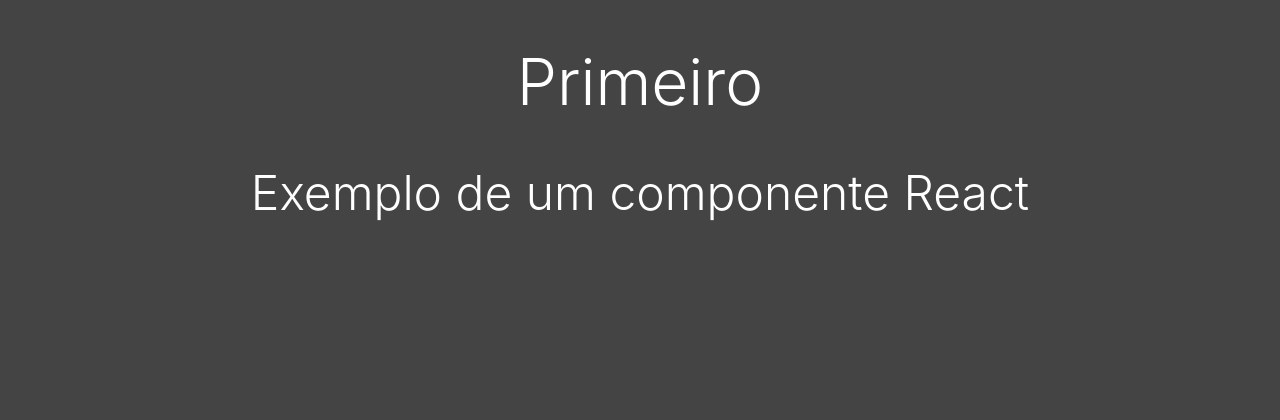
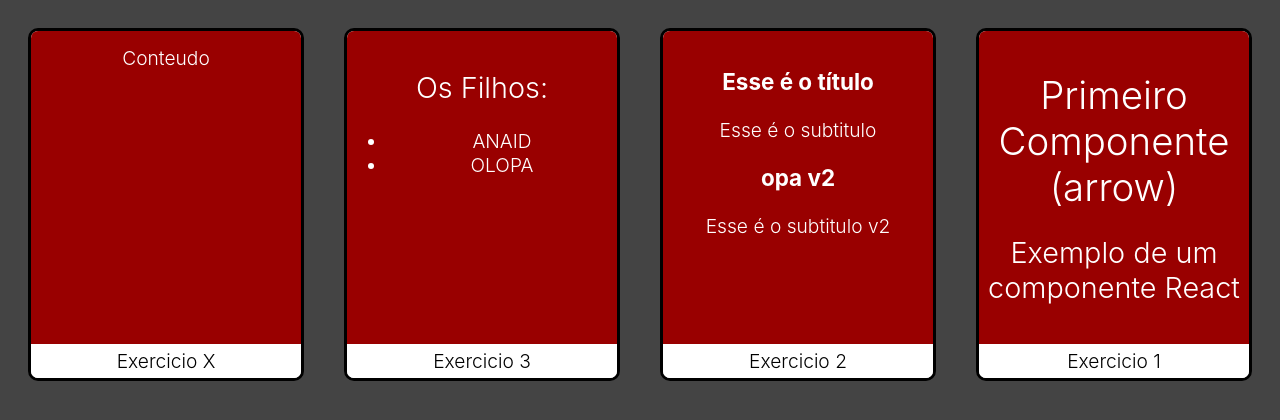
Before and after one commit to CronosUchoa/React-Praticando, a React (Create React App) app: page / in a window 1280 px wide. Shown: the top 420 px of the page. Built offline with nearby package versions, Linux system fonts and the light colour scheme.

Commit message:
componente com paramentro e com children

```diff
--- /dev/null
+++ b/src/componentes/App.css
@@ -0,0 +1,3 @@
+.App {
+    display: flex;
+}
--- a/src/componentes/Primeiro.jsx
+++ /dev/null
@@ -1,10 +0,0 @@
-import React from 'react'
-
-function Primeiro() {
-    return <React.Fragment>
-        <h1>Primeiro</h1>
-        <h2>Exemplo de um componente React</h2>
-    </React.Fragment>
-}
-
-export default Primeiro
--- /dev/null
+++ b/src/componentes/app.jsx
@@ -0,0 +1,34 @@
+import React from 'react'
+import Primeiro from './layout/Primeiro'
+import ComParamentro from './layout/ComParamentro'
+import ComFilhos from './layout/ComFilhos'
+import Card from './layout/Card'
+import './App.css'
+
+const Appp = (props) =>(
+
+<div className="App">
+<Card titulo="Exercicio X">
+    Conteudo
+</Card>
+
+<Card titulo="Exercicio 3">
+    <ComFilhos>
+        <ul>
+            <li>ANAID</li>
+            <li>OLOPA</li>
+        </ul>
+    </ComFilhos>
+</Card>
+
+<Card titulo="Exercicio 2">
+    <ComParamentro titulo="Esse é o título" subtitulo="Esse é o subtitulo"></ComParamentro>
+    <ComParamentro titulo="opa v2" subtitulo="Esse é o subtitulo v2"/>
+</Card>
+
+<Card titulo="Exercicio 1">
+    <Primeiro></Primeiro>
+</Card>
+</div>)
+
+export default Appp;
--- a/src/index.css
+++ b/src/componentes/index.css
@@ -4,7 +4,7 @@
     font-family: -apple-system, BlinkMacSystemFont, 'Segoe UI', Roboto, Oxygen, Ubuntu, Cantarell, 'Open Sans', 'Helvetica Neue', sans-serif;
     font-weight:300;
     text-align: center;
-    font-size: 2rem;
+    font-size: 1.2rem;
 }
 
 h1,h2 {
--- /dev/null
+++ b/src/componentes/layout/Card.css
@@ -0,0 +1,24 @@
+.Card {
+    flex: 1;
+    margin: 20px;
+    border: 3px solid #000;
+    border-radius: 10px;
+    overflow: hidden;
+    background-color: #fff;
+
+    display: flex;
+    flex-direction: column;
+}
+
+.Card .Conteudo {
+    flex: 1;
+    padding: 15px 0px;
+    background-color: #900;
+    color: #fff;
+}
+
+.Card .Footer {
+    background-color: #fff;
+    color: #000;
+    padding: 5px 0px;
+}
--- /dev/null
+++ b/src/componentes/layout/Card.jsx
@@ -0,0 +1,14 @@
+import React from 'react'
+import './Card.css'
+
+const cardzinho = props =>
+<div className="Card">
+    <div className="Conteudo">
+        {props.children}
+    </div>
+    <div className="Footer">
+        {props.titulo}
+    </div>
+</div>
+
+export default cardzinho;
--- /dev/null
+++ b/src/componentes/layout/ComFilhos.jsx
@@ -0,0 +1,11 @@
+import React from 'react'
+
+const filhos = props =>
+    <div>
+        <h2>Os Filhos:</h2>
+        <div>
+            {props.children}
+        </div>
+    </div>
+
+export default filhos;
--- /dev/null
+++ b/src/componentes/layout/ComParamentro.jsx
@@ -0,0 +1,8 @@
+import React from 'react'
+
+// eslint-disable-next-line import/no-anonymous-default-export
+export default (props) =>
+<>
+<h3>{props.titulo}</h3>
+<p>{props.subtitulo}</p>
+</>
--- /dev/null
+++ b/src/componentes/layout/Primeiro.jsx
@@ -0,0 +1,30 @@
+import React from 'react'
+
+//boa prática
+const todos = () =>
+    <React.Fragment>
+        <h1>Primeiro Componente (arrow)</h1>
+        <h2>Exemplo de um componente React</h2>
+    </React.Fragment>
+
+    export default todos;
+
+
+
+    //normal
+    // export default () =>
+    // <React.Fragment>
+    //     <h1>Primeiro Componente (arrow)</h1>
+    //     <h2>Exemplo de um componente React</h2>
+    // </React.Fragment>
+
+
+
+// function Primeiro() {
+//     return <React.Fragment>
+//         <h1>Primeiro</h1>
+//         <h2>Exemplo de um componente React</h2>
+//     </React.Fragment>
+// }
+
+// export default Primeiro
--- a/src/index.js
+++ b/src/index.js
@@ -1,9 +1,9 @@
-import './index.css'
+import './componentes/index.css'
 import React from 'react'
 import ReactDOM from 'react-dom'
-import Primeiro from './componentes/Primeiro'
+import App from './componentes/app.jsx'
 
 ReactDOM.render(
-    <Primeiro></Primeiro>,
+    <App/>,
     document.getElementById('root')
 )
```
